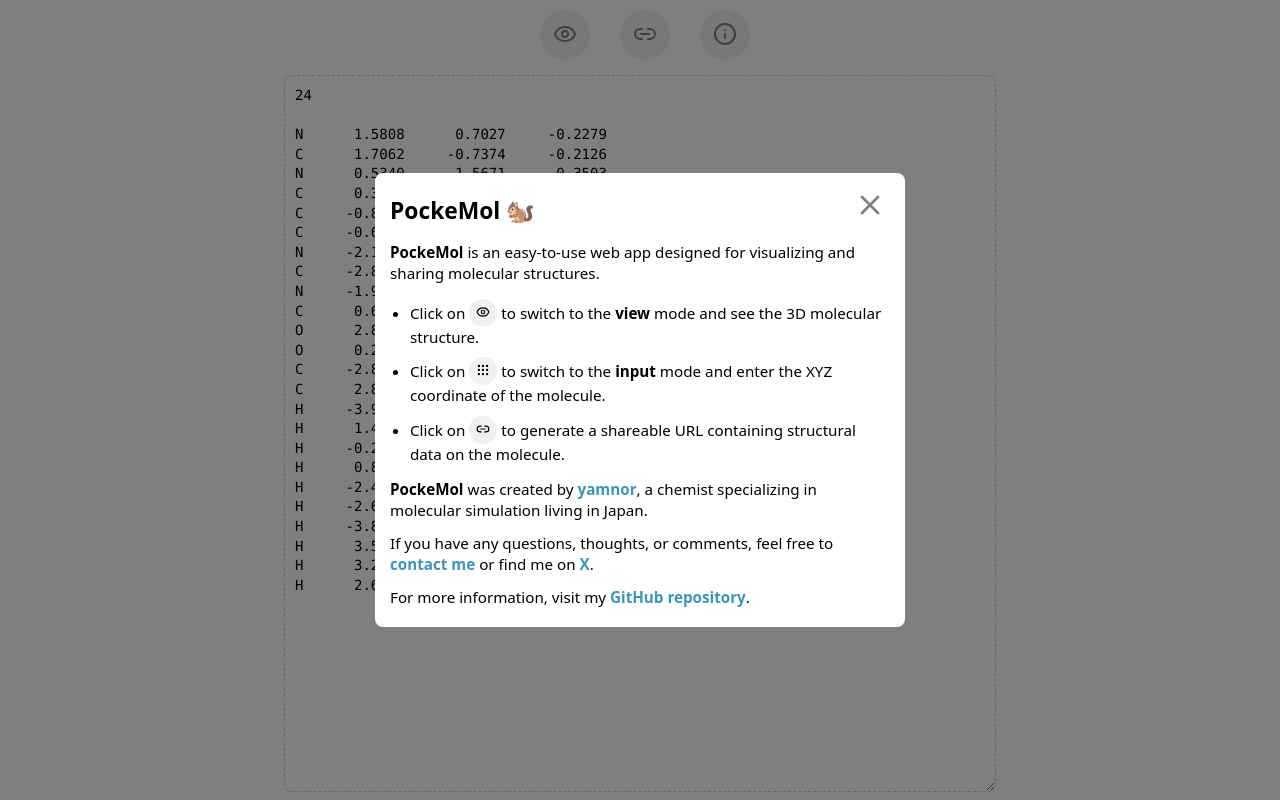
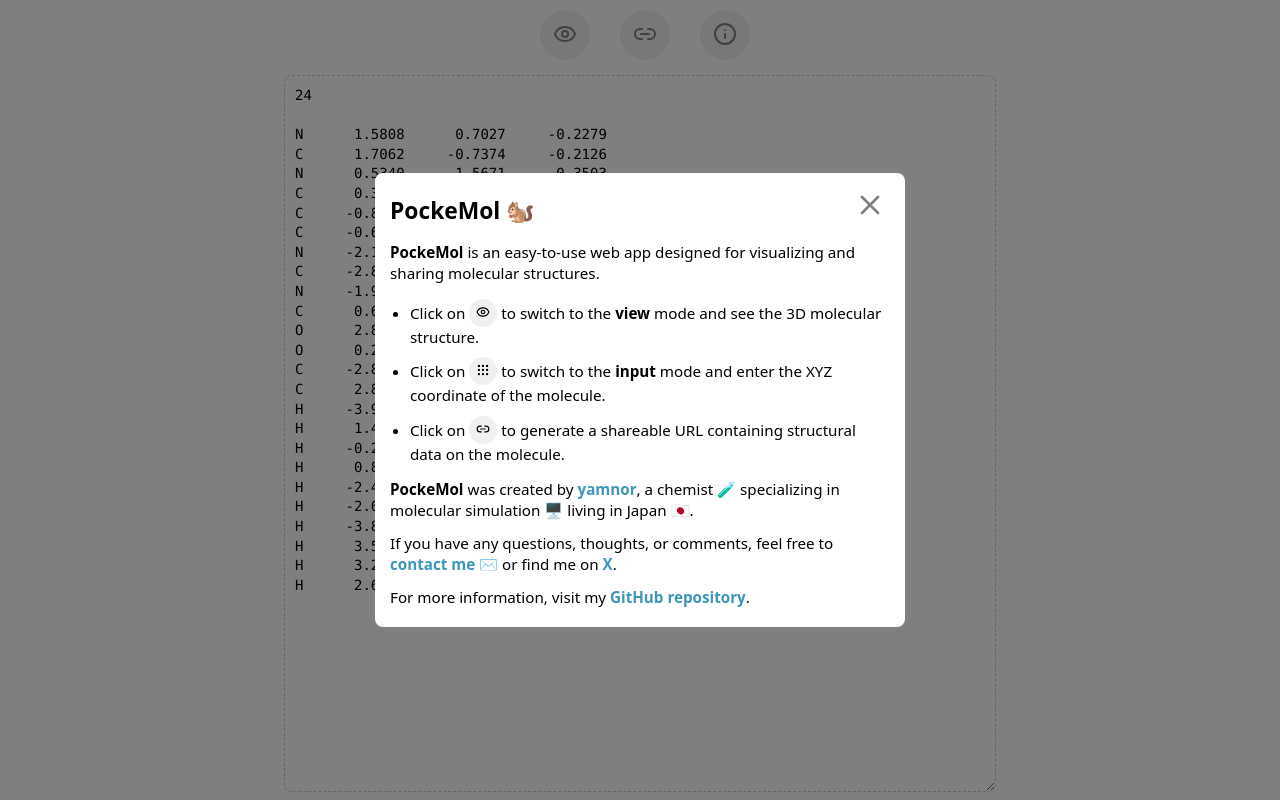
Before and after one commit to yamnor/pockemol, a React (Create React App) app: page / in a window 1280 px wide. Both pictures are taken after a click on the button 725 px from the left and 35 px from the top of the page. Built offline with nearby package versions, Linux system fonts and the light colour scheme.

Commit message:
modify info message

```diff
--- a/src/App.js
+++ b/src/App.js
@@ -106,8 +106,8 @@
           <li>Click on <i><Link2 size={14} /></i> to generate a shareable URL containing structural data on the molecule.</li>
         </ul>
         <p><strong>PockeMol</strong> was created by <a href="https://yamnor.me" target="_blank" rel="noopener noreferrer">yamnor</a>,
-        a chemist specializing in molecular simulation living in Japan.</p>
-        <p>If you have any questions, thoughts, or comments, feel free to <a href="https://letterbird.co/yamnor" target="_blank" rel="noopener noreferrer">contact me</a> or
+        a chemist 🧪 specializing in molecular simulation 🖥️ living in Japan 🇯🇵.</p>
+        <p>If you have any questions, thoughts, or comments, feel free to <a href="https://letterbird.co/yamnor" target="_blank" rel="noopener noreferrer">contact me</a> ✉️ or
         find me on <a href="https://x.com/yamnor" target="_blank" rel="noopener noreferrer">X</a>.</p>
         <p>For more information, visit my <a href="https://github.com/yamnor/pockemol" target="_blank" rel="noopener noreferrer">GitHub repository</a>.</p>
       </Modal>
```
